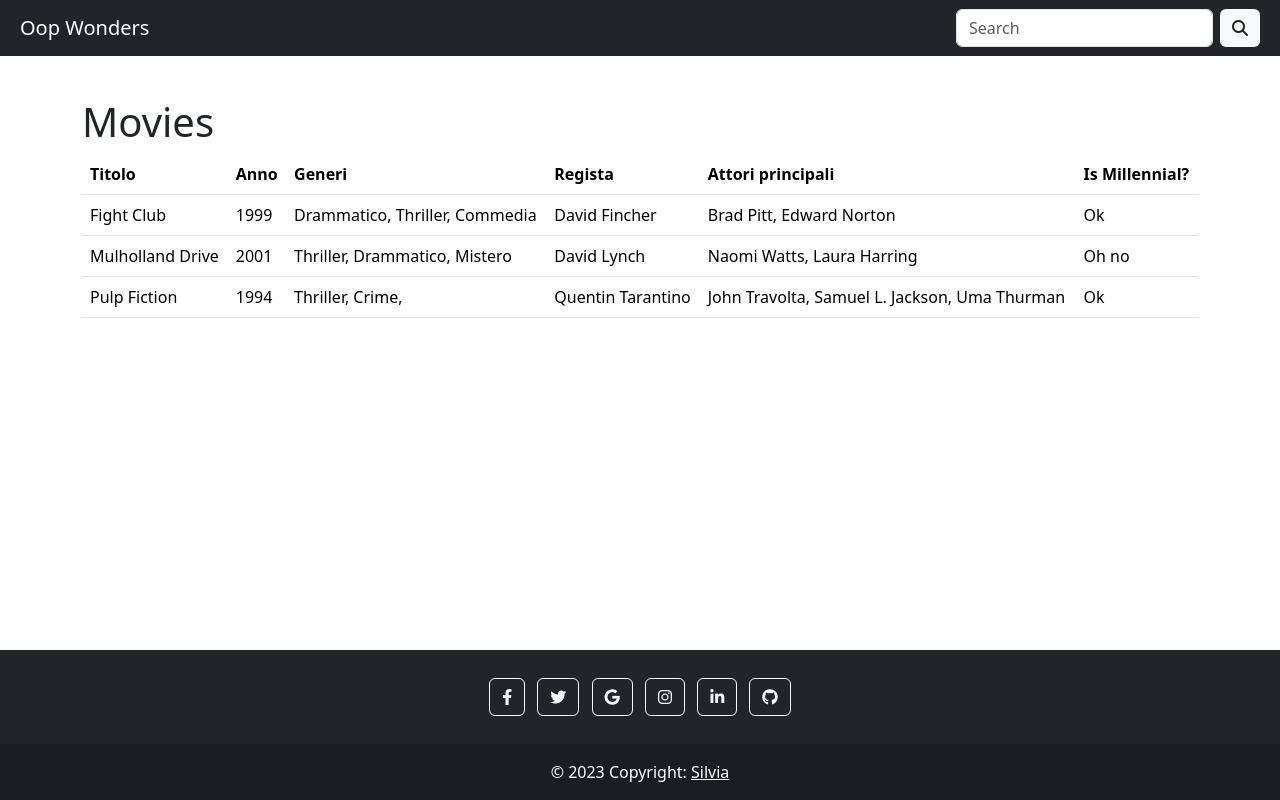
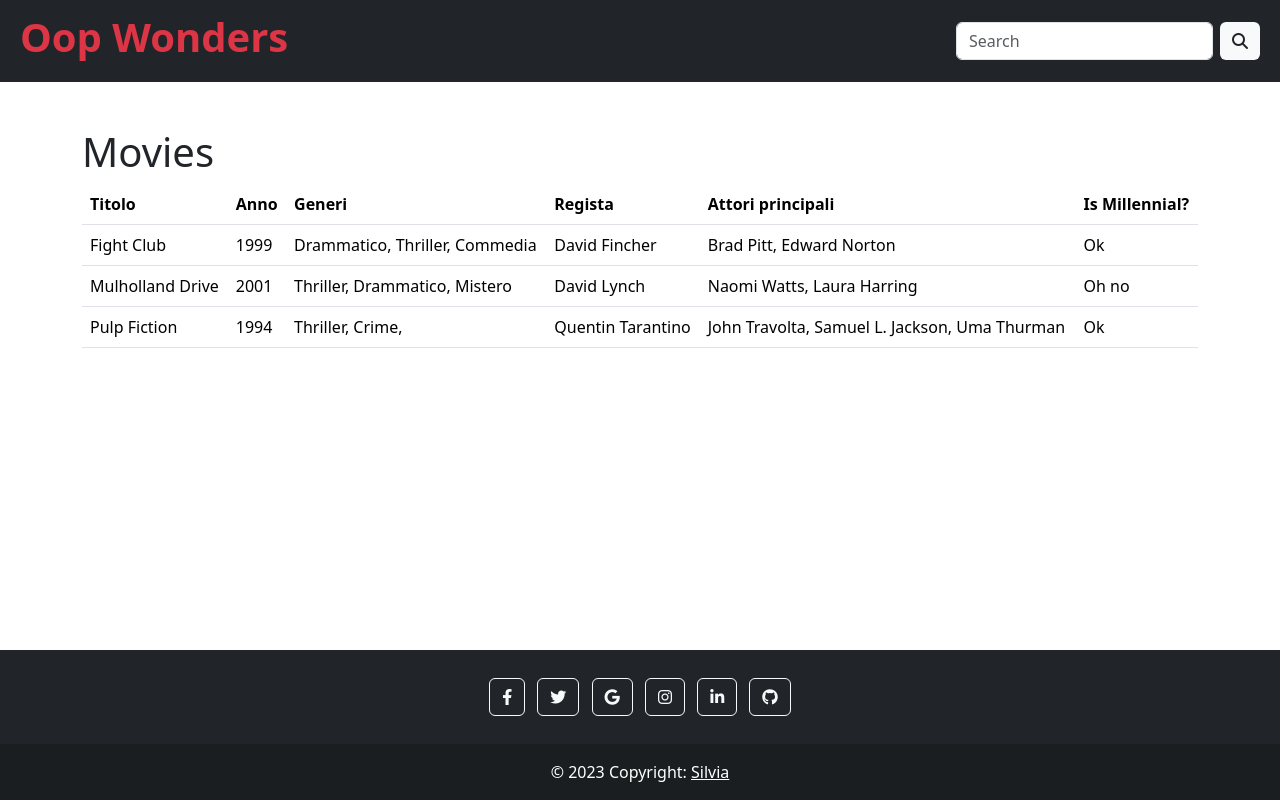
Before and after one commit to silvialep/php-oop-1, a PHP site: page / in a window 1280 px wide. Run offline with PHP 8.4, Linux system fonts and the light colour scheme.

Commit message:
feat: more style

```diff
--- a/Partials/header.php
+++ b/Partials/header.php
@@ -1,7 +1,9 @@
 <header class="position-fixed top-0 w-100">
     <nav class="navbar navbar-dark bg-dark p-2">
         <div class="container-fluid">
-            <a class="navbar-brand">Oop Wonders</a>
+            <a class="navbar-brand text-danger">
+                <h2 style="font-size: 2.5rem; font-weight: bolder">Oop Wonders</h2>
+            </a>
             <form class="d-flex gap-2 input-group w-auto">
                 <input type="search" class="form-control rounded" placeholder="Search" aria-label="Search" aria-describedby="search-addon" />
                 <span type="submit" class="input-group-text border-0 rounded" id="search-addon">
--- a/index.php
+++ b/index.php
@@ -30,7 +30,7 @@ require_once './db.php';
     include './Partials/header.php';
     ?>
 
-    <div class="container pt-5 pb-3 position-relative" style="margin-top: 50px; height: calc(100vh - 50px)">
+    <div class="container pt-5 pb-3 position-relative" style="margin-top: 80px; height: calc(100vh - 80px)">
         <h1>Movies</h1>
         <table class="table">
             <thead>
@@ -74,9 +74,3 @@ require_once './db.php';
 </body>
 
 </html>
-
-<!--
-Bonus 2:
-Creare un layout completo per stampare a schermo una lista di movies.
-Facciamo attenzione all’organizzazione del codice, suddividendolo in appositi file e cartelle. Possiamo ad esempio organizzare il codice
-- organizzando il layout dividendo la struttura ed i contenuti in file e parziali dedicati. -->
```
